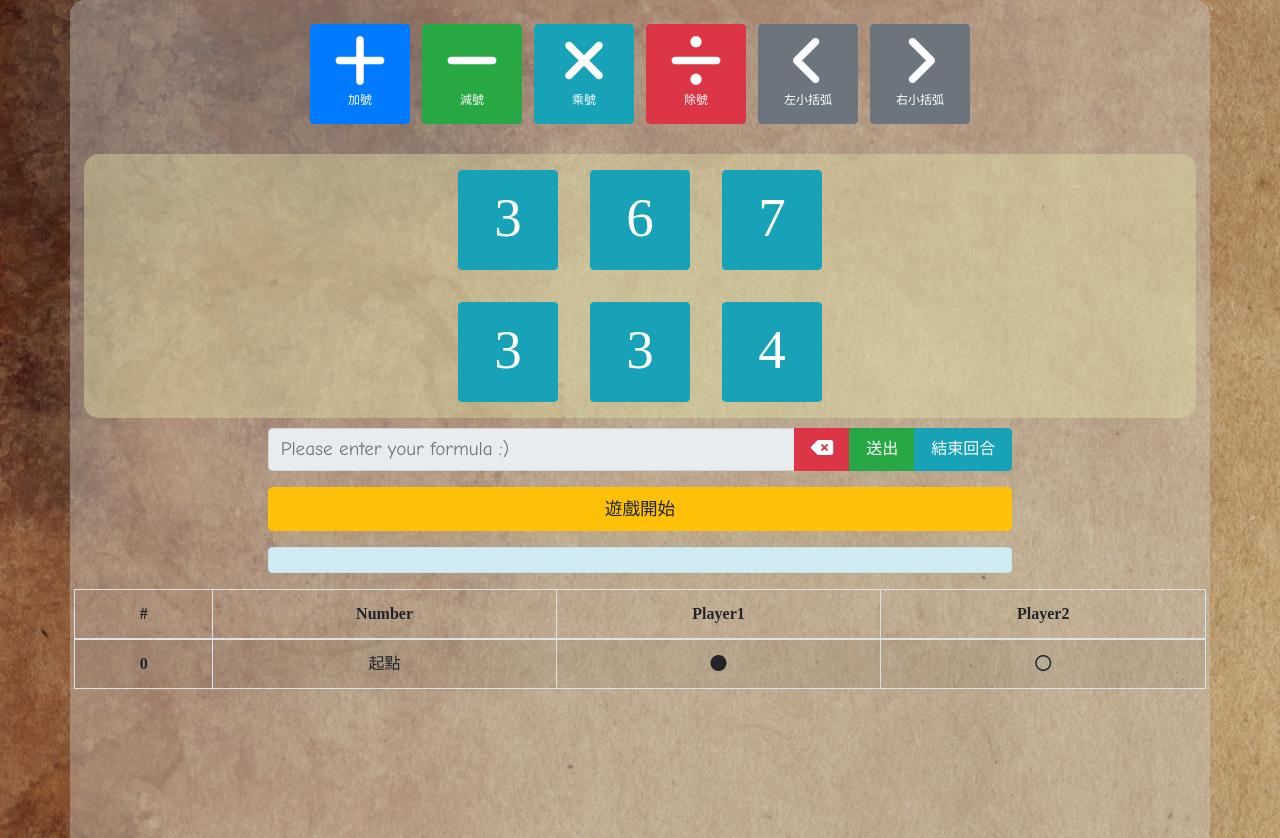
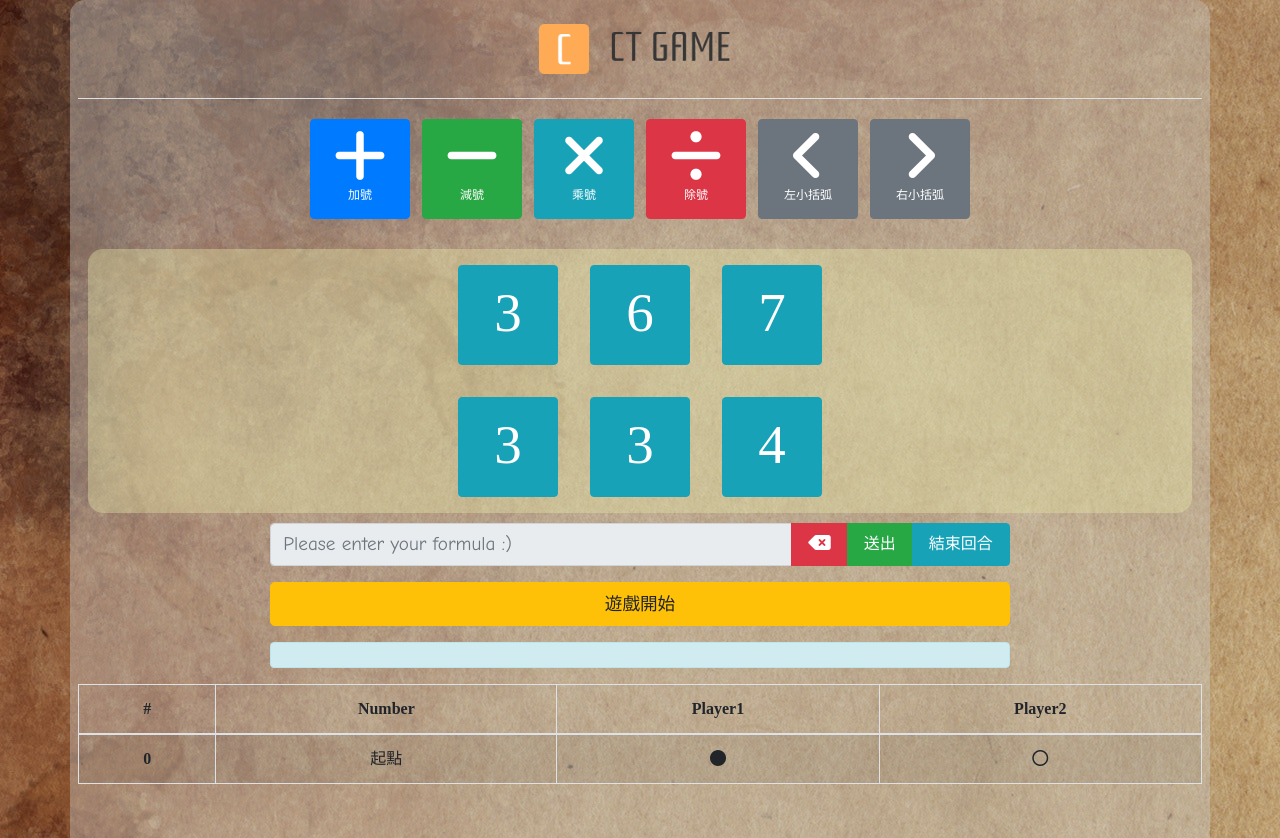
Before and after one commit to ren-hao/secret_code, a plain HTML site: page index.html in a window 1280 px wide. Shown: the top 838 px of the page. Drawn offline with nearby package versions, Linux system fonts and the light colour scheme.

Commit message:
add favicon

```diff
--- a/index.html
+++ b/index.html
@@ -12,6 +12,8 @@
         <!--font awesome-->
         <!-- Place your kit's code here -->
         <script src="https://kit.fontawesome.com/b02c78fa69.js" crossorigin="anonymous"></script>
+
+        <link rel="shortcut icon" type="image/x-icon" href="image/favicon.png">
     </head>
     <style>
         body {
@@ -107,8 +109,13 @@
             </div>
         </div>
 
-
-        <div class="container p-1">
+        <div class="container p-2">
+            <div class="row">
+                <div class="col-12 text-center h-100">
+                    <img class="mt-3 mb-2" style="height: 50px;" src="image/logo.png">
+                </div>
+            </div>
+            <div class="border-top my-3" style="border-color:rgb(27, 27, 27);" ></div>
             <div class="row mt-3">
                 <div class="col-lg-12 d-flex justify-content-center">
 
```
Also changed, not shown: image/favicon.png (added), image/logo.png (added).
